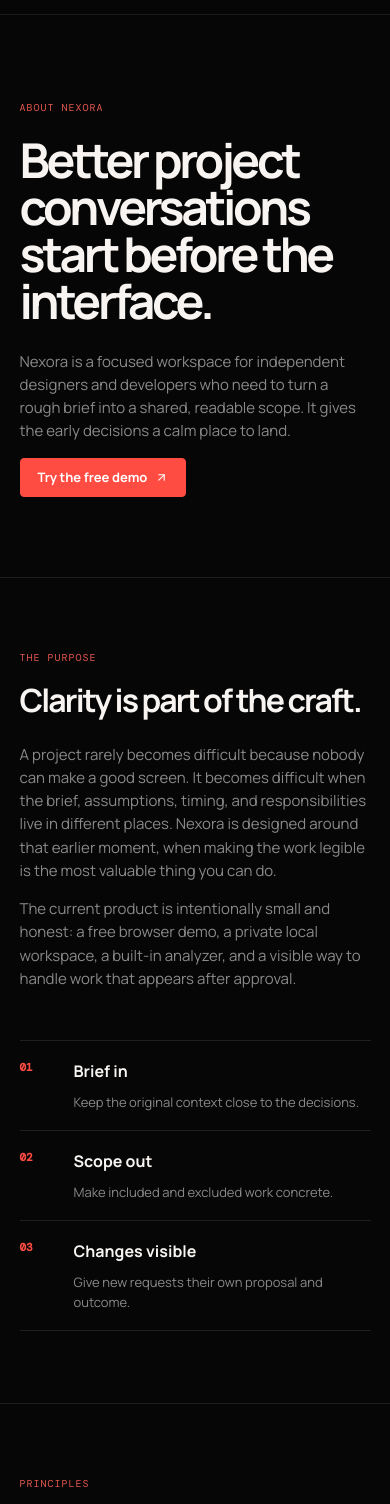
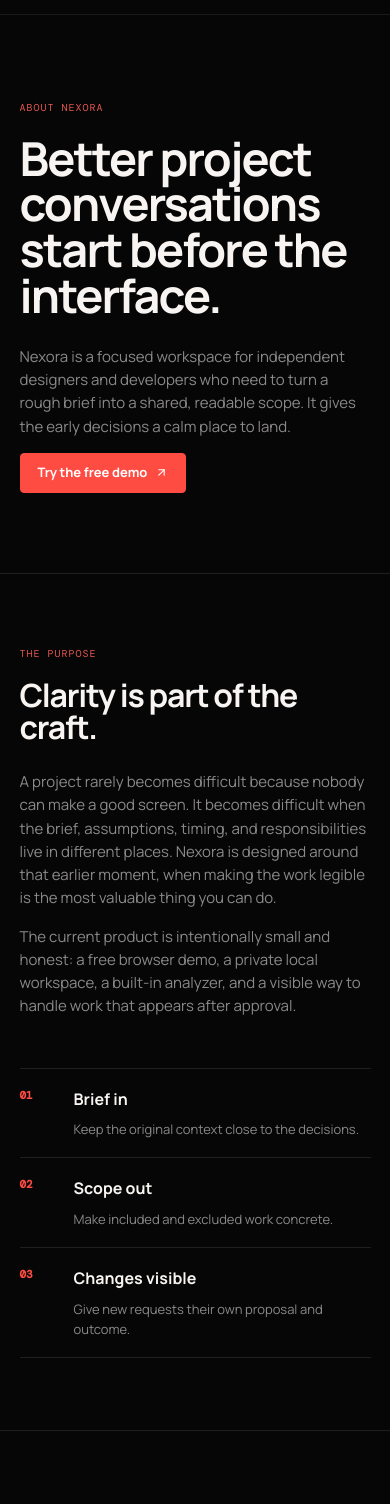
Before and after one commit to PARKER411511/nexora, a Next.js app: page /about in a window 390 px wide. Shown: the part 60-1564 px from the top of the page. Built offline with nearby package versions, Linux system fonts and the light colour scheme.

Commit message:
Refine marketing heading tracking and focus states

```diff
--- a/src/app/globals.css
+++ b/src/app/globals.css
@@ -393,6 +393,11 @@
   min-height: 58px;
   padding: 14px 0;
 }
+.faq-item summary:focus-visible {
+  border-radius: 2px;
+  outline: 2px solid var(--red);
+  outline-offset: 3px;
+}
 .faq-item summary::-webkit-details-marker {
   display: none;
 }
@@ -1470,7 +1475,7 @@
 }
 .detail-hero h1 {
   font-size: clamp(46px, 7vw, 88px);
-  letter-spacing: -0.07em;
+  letter-spacing: -0.04em;
   line-height: 0.98;
   margin: 20px 0 26px;
   max-width: 930px;
@@ -1506,7 +1511,7 @@
 .detail-section-heading h2,
 .detail-cta h2 {
   font-size: clamp(32px, 4vw, 56px);
-  letter-spacing: -0.06em;
+  letter-spacing: -0.04em;
   line-height: 1;
   margin: 18px 0 0;
 }
@@ -1781,7 +1786,7 @@
 .about-story-copy h2,
 .privacy-section h2 {
   font-size: clamp(32px, 4vw, 54px);
-  letter-spacing: -0.06em;
+  letter-spacing: -0.04em;
   line-height: 1;
   margin: 18px 0 27px;
 }
@@ -1940,7 +1945,7 @@
     padding-top: 85px;
   }
   .detail-hero h1 {
-    font-size: 48px;
+    font-size: clamp(38px, 12vw, 48px);
   }
   .detail-hero > p {
     font-size: 15px;
```
